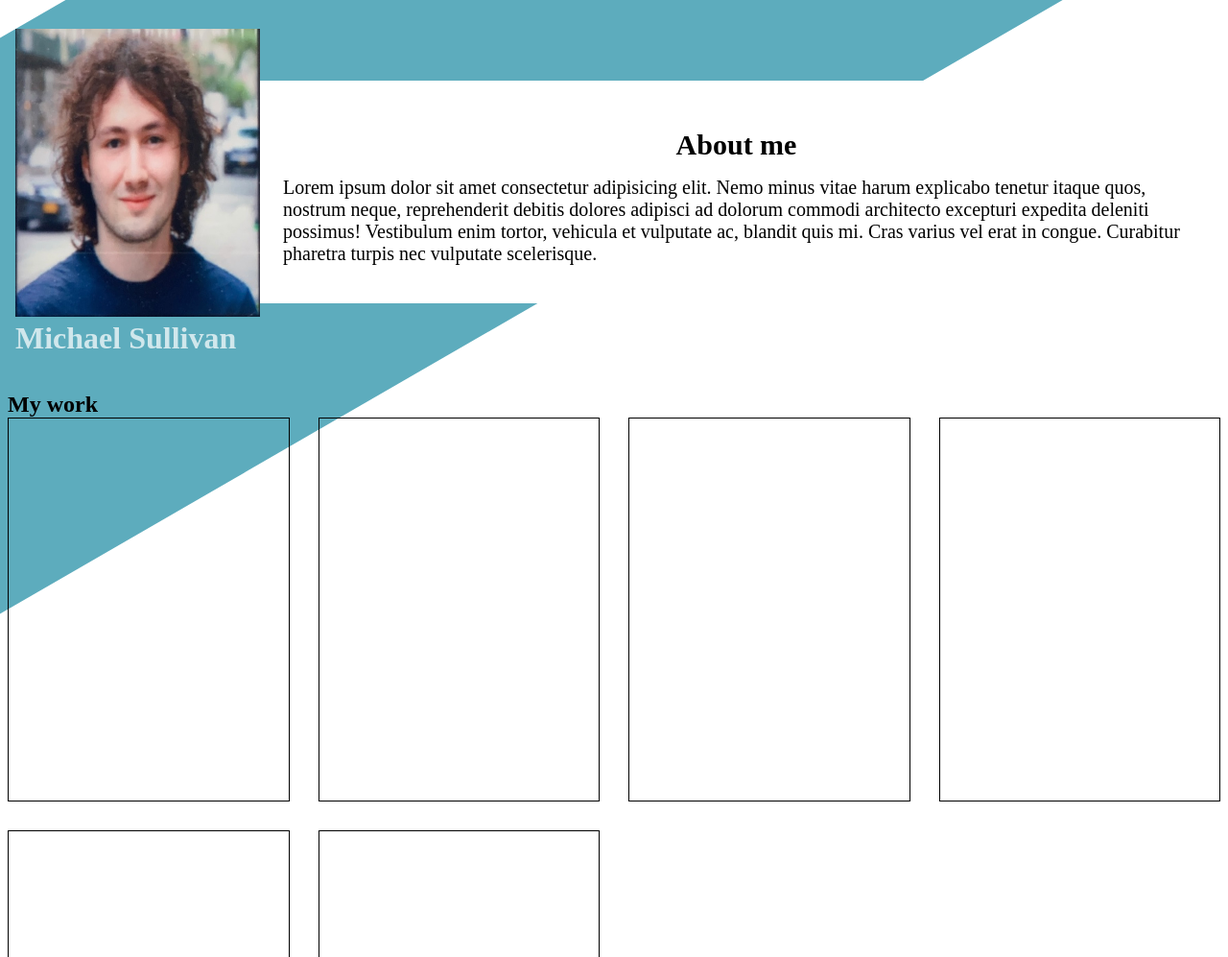
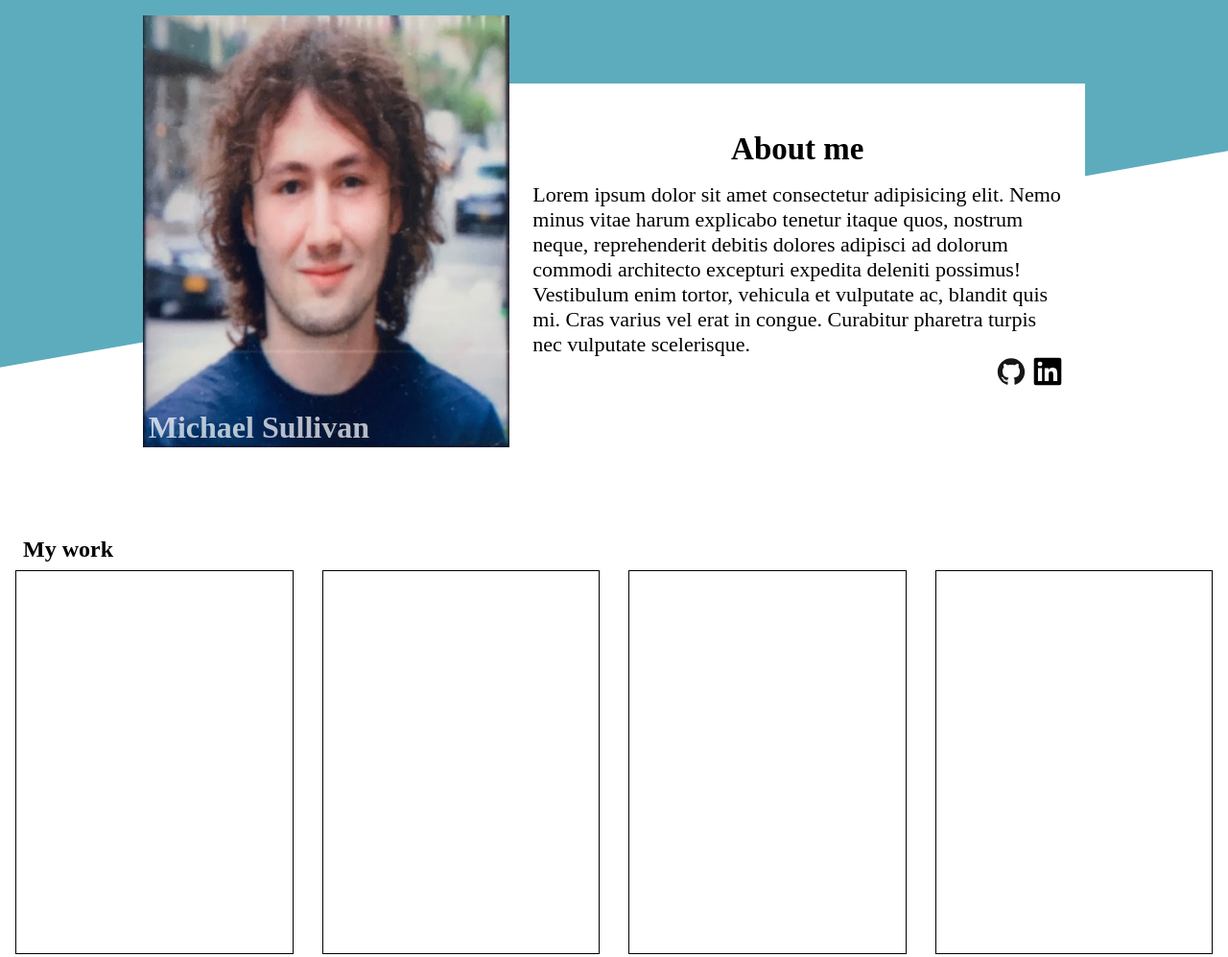
Before and after one commit to mike-344/homepage, a website built with webpack: page src/index.html in a window 1280 px wide. Shown: the top 997 px of the page at 96% size. Built offline with nearby package versions, Linux system fonts and the light colour scheme.

Commit message:
Add desktop layout

```diff
--- a/src/css/style.css
+++ b/src/css/style.css
@@ -95,6 +95,9 @@ footer{
 }
 
 @media (min-width: 520px){
+    .slant{
+        transform: skew(0, -17deg) translateY(-55%);
+    }
     body{
         display: flex;
         flex-direction: column;
@@ -104,10 +107,12 @@ footer{
        min-height: 400px;
        width: 100vw;
        align-self: center;
+       padding: 16px;
     }
     footer{
         flex-direction: row;
         justify-content: center;
+
         padding: 16px;
 
     }
@@ -118,6 +123,9 @@ footer{
     .contact-info h2{
         align-self: start;
     }
+    .contact-info{
+        padding-top: 0px;
+     }
     footer .icon-wrapper{
         justify-content: start;
     }
@@ -148,7 +156,7 @@ footer{
         padding-top: 50px;
         padding-bottom: 40px;
         width: 90vw;
-        font-size: 20px;
+        font-size: 22px;
         transform: translate(20px, 0);
     }
     .about-summary .icon-wrapper{
@@ -163,21 +171,44 @@ footer{
     }
 
 }
-@media (min-width: 800px){
+@media (min-width: 850px){
+    .slant{
+        transform: skew(0, -10deg) translateY(-55%);
+    }
     .headshot{
         float: none;
+        max-height: 450px;
     }
     h1{
-        transform: translate(0, 0);
+        transform: translate(0, -100%);
+        padding: 6px;
 
     }
     .about-summary{
         transform: translate(0, 0);
+        max-width: 600px;
 
     }
     header{
         display: flex;
         flex-direction: row;
+        justify-content: center;
 
     }
+    main{
+        padding:16px;
+    }
+    main h2{
+        padding: 8px;
+    }
+    .about-summary .icon-wrapper{
+        display: flex;
+        justify-content: end;
+     }
+
+
+
+
+
+
 }
```
Also changed, not shown: src/index.html (+0 -2 lines).
